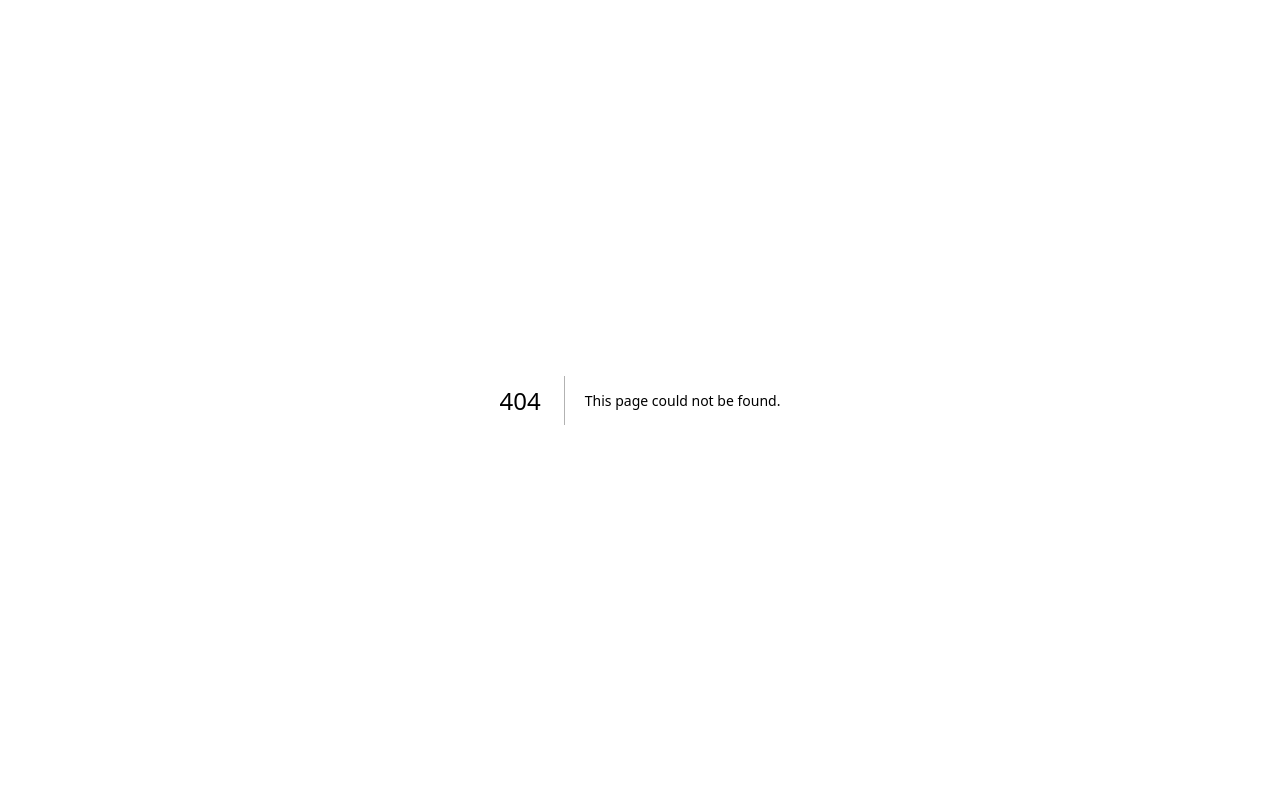
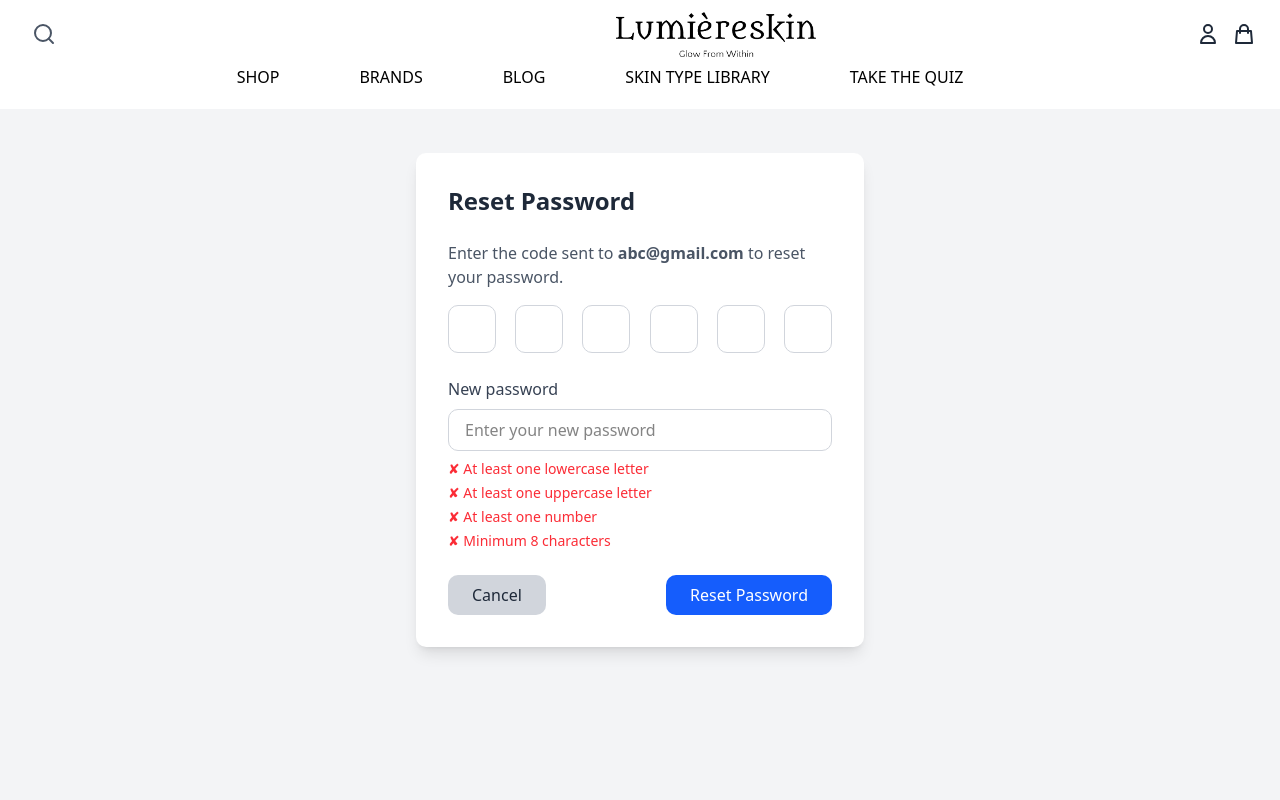
Before and after one commit to SWD392-JS1701/fe, a Next.js app: page /change-password in a window 1280 px wide. Before the commit this address had no page. Shown: the top 800 px of the page. Built offline with nearby package versions, Linux system fonts and the light colour scheme.

Commit message:
add reset password page

```diff
--- /dev/null
+++ b/app/(root)/(page)/change-password/page.tsx
@@ -0,0 +1,163 @@
+"use client";
+
+import React, { useState } from "react";
+import Swal from "sweetalert2";
+
+const ChangePasswordPage = () => {
+  const [code, setCode] = useState<string>("");
+  const [newPassword, setNewPassword] = useState<string>("");
+  const [isCodeVerified, setIsCodeVerified] = useState<boolean>(false);
+  const [passwordValidation, setPasswordValidation] = useState({
+    lowercase: false,
+    uppercase: false,
+    number: false,
+    length: false,
+  });
+
+  const handleCodeChange = (e: React.ChangeEvent<HTMLInputElement>) => {
+    setCode(e.target.value);
+    if (e.target.value.length === 6) {
+      setIsCodeVerified(true); // Simulate code verification
+    } else {
+      setIsCodeVerified(false);
+    }
+  };
+
+  const handlePasswordChange = (e: React.ChangeEvent<HTMLInputElement>) => {
+    const password = e.target.value;
+    setNewPassword(password);
+
+    // Validate password
+    setPasswordValidation({
+      lowercase: /[a-z]/.test(password),
+      uppercase: /[A-Z]/.test(password),
+      number: /\d/.test(password),
+      length: password.length >= 8,
+    });
+  };
+
+  const handleResetPassword = () => {
+    if (
+      isCodeVerified &&
+      Object.values(passwordValidation).every((rule) => rule)
+    ) {
+      Swal.fire({
+        icon: "success",
+        title: "Password reset successfully!",
+        showConfirmButton: false,
+        timer: 1500,
+      });
+      // Add your logic to reset the password here
+    } else {
+      Swal.fire({
+        icon: "error",
+        title:
+          "Please complete all fields and ensure the password meets the requirements.",
+        showConfirmButton: false,
+        timer: 1500,
+      });
+    }
+  };
+
+  return (
+    <div className="min-h-screen bg-gray-100 flex items-center justify-center p-6">
+      <div className="bg-white p-8 rounded-lg shadow-lg w-full max-w-md">
+        <h1 className="text-2xl font-bold text-gray-800 mb-6">
+          Reset Password
+        </h1>
+
+        {/* Code Verification Section */}
+        <div className="mb-6">
+          <p className="text-gray-600 mb-4">
+            Enter the code sent to{" "}
+            <span className="font-semibold">abc@gmail.com</span> to reset
+            your password.
+          </p>
+          <div className="flex justify-between space-x-2">
+            {Array.from({ length: 6 }).map((_, index) => (
+              <input
+                key={index}
+                type="text"
+                maxLength={1}
+                value={code[index] || ""}
+                onChange={handleCodeChange}
+                className="w-12 h-12 text-center border border-gray-300 rounded-lg focus:outline-none focus:ring-2 focus:ring-blue-500"
+              />
+            ))}
+          </div>
+          {isCodeVerified && (
+            <p className="text-green-500 text-sm mt-2">✔ Code verified</p>
+          )}
+        </div>
+
+        {/* New Password Section */}
+        <div className="mb-6">
+          <label
+            htmlFor="newPassword"
+            className="block text-gray-700 font-medium mb-2"
+          >
+            New password
+          </label>
+          <input
+            type="password"
+            id="newPassword"
+            value={newPassword}
+            onChange={handlePasswordChange}
+            className="w-full px-4 py-2 border border-gray-300 rounded-lg focus:outline-none focus:ring-2 focus:ring-blue-500"
+            placeholder="Enter your new password"
+          />
+          <div className="mt-2 space-y-1 text-sm">
+            <p
+              className={
+                passwordValidation.lowercase ? "text-green-500" : "text-red-500"
+              }
+            >
+              {passwordValidation.lowercase ? "✔" : "✘"} At least one lowercase
+              letter
+            </p>
+            <p
+              className={
+                passwordValidation.uppercase ? "text-green-500" : "text-red-500"
+              }
+            >
+              {passwordValidation.uppercase ? "✔" : "✘"} At least one uppercase
+              letter
+            </p>
+            <p
+              className={
+                passwordValidation.number ? "text-green-500" : "text-red-500"
+              }
+            >
+              {passwordValidation.number ? "✔" : "✘"} At least one number
+            </p>
+            <p
+              className={
+                passwordValidation.length ? "text-green-500" : "text-red-500"
+              }
+            >
+              {passwordValidation.length ? "✔" : "✘"} Minimum 8 characters
+            </p>
+          </div>
+        </div>
+
+        {/* Buttons */}
+        <div className="flex justify-between">
+          <button
+            className="bg-gray-300 text-gray-800 px-6 py-2 rounded-lg hover:bg-gray-400 transition duration-200"
+            onClick={() => alert("Cancel clicked")}
+          >
+            Cancel
+          </button>
+          <button
+            className="bg-blue-600 text-white px-6 py-2 rounded-lg hover:bg-blue-700 transition duration-200"
+            onClick={handleResetPassword}
+          >
+            Reset Password
+          </button>
+        </div>
+      </div>
+    </div>
+  );
+};
+
+export default ChangePasswordPage;
```
Also changed, not shown: 1 other file (tests, documents, lock files or other folders).
